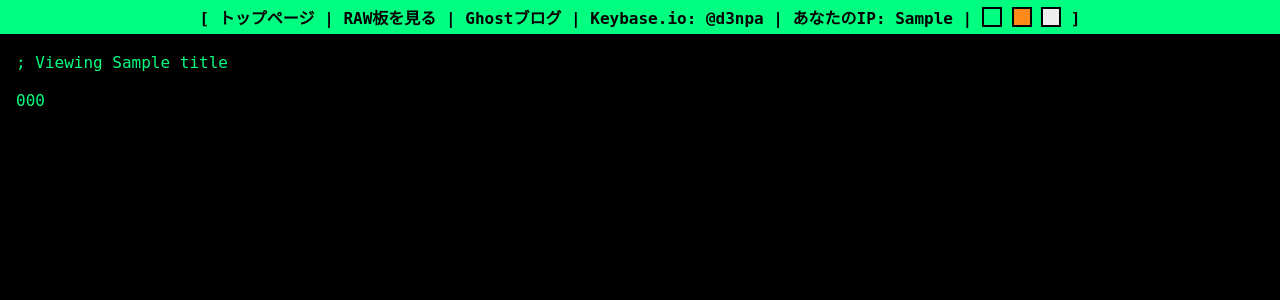
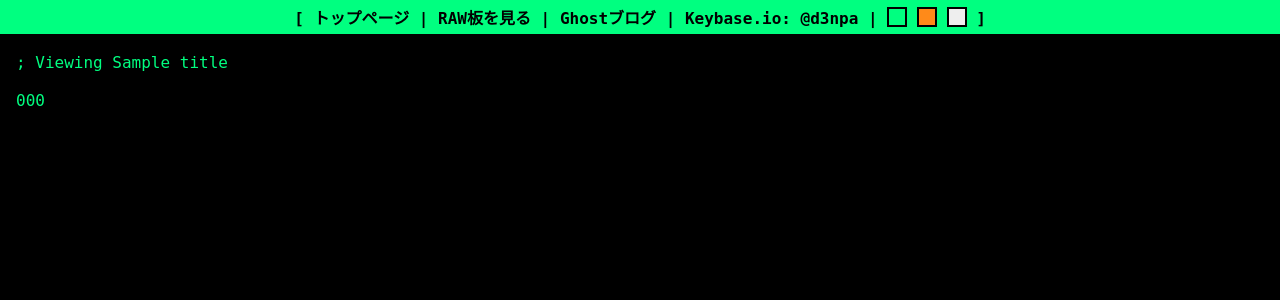
Before and after one commit to d3npa/sanctuary, a Python web app: template templates/post.jinja in a window 1280 px wide. Shown: the top 300 px of the page. Run offline with Jinja, Linux system fonts and the light colour scheme; the template is opened without the code that fills it: most values are stand-ins (such as "Sample title", 1, 10 or a date in 2020); style sheets or scripts are compiled from the project's sources.

Commit message:
Remove IP

```diff
--- a/templates/post.jinja
+++ b/templates/post.jinja
@@ -16,7 +16,6 @@
               | <a href="/raw/{{ title }}">RAW板を見る</a>
 	      | <a href="/blog">Ghostブログ</a>
               | Keybase.io: <a target="_blank" href="//keybase.io/d3npa">@d3npa</a>
-              | あなたのIP: {{ client_ip }}
               | <box green onclick="changeColor('green')">&nbsp;</box>
                 <box amber onclick="changeColor('amber')">&nbsp;</box>
                 <box white onclick="changeColor('white')">&nbsp;</box>
```
